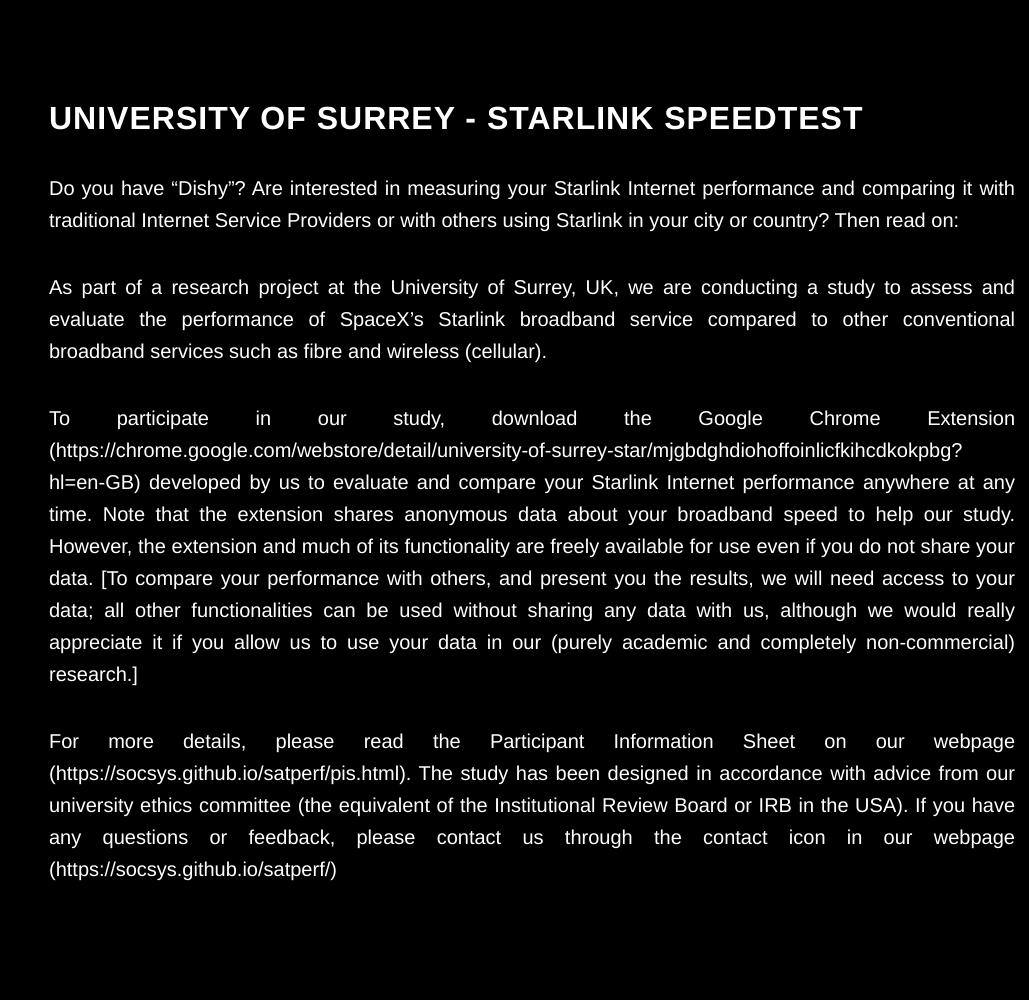
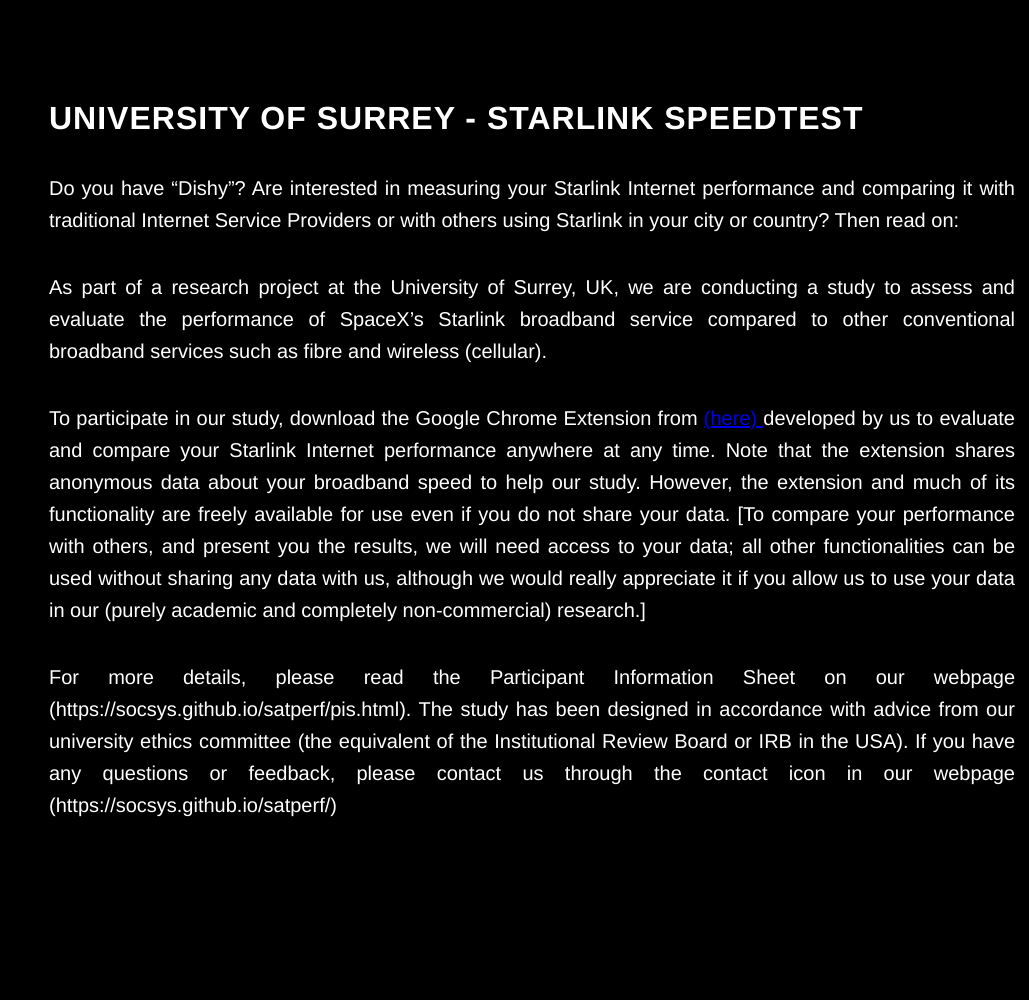
Before and after one commit to socsys/measurements, a Jekyll site: the page invite.html, which Jekyll copies as it is, in a window 1280 px wide. Shown: the whole page, without its empty margins (251-1280 px from the left). Built offline with Jekyll 4.4.1, drawn with Linux system fonts in a browser that asks for light colours.

Commit message:
Update invite.html

```diff
--- a/invite.html
+++ b/invite.html
@@ -389,7 +389,7 @@
   </p>
 
   <p>
-    To participate in our study, download the Google Chrome Extension (https://chrome.google.com/webstore/detail/university-of-surrey-star/mjgbdghdiohoffoinlicfkihcdkokpbg?hl=en-GB) developed by us to evaluate and compare your Starlink Internet performance anywhere at any time. Note that the extension shares anonymous data about your broadband speed to help our study. However, the extension and much of its functionality are freely available for use even if you do not share your data. [To compare your performance with others, and present you the results, we will need access to your data; all other functionalities can be used without sharing any data with us, although we would really appreciate it if you allow us to use your data in our (purely academic and completely non-commercial) research.]
+    To participate in our study, download the Google Chrome Extension from <a href="https://chrome.google.com/webstore/detail/university-of-surrey-star/mjgbdghdiohoffoinlicfkihcdkokpbg?hl=en-GB"> (here) </a> developed by us to evaluate and compare your Starlink Internet performance anywhere at any time. Note that the extension shares anonymous data about your broadband speed to help our study. However, the extension and much of its functionality are freely available for use even if you do not share your data. [To compare your performance with others, and present you the results, we will need access to your data; all other functionalities can be used without sharing any data with us, although we would really appreciate it if you allow us to use your data in our (purely academic and completely non-commercial) research.]
   </p>
 
   <p>
```
